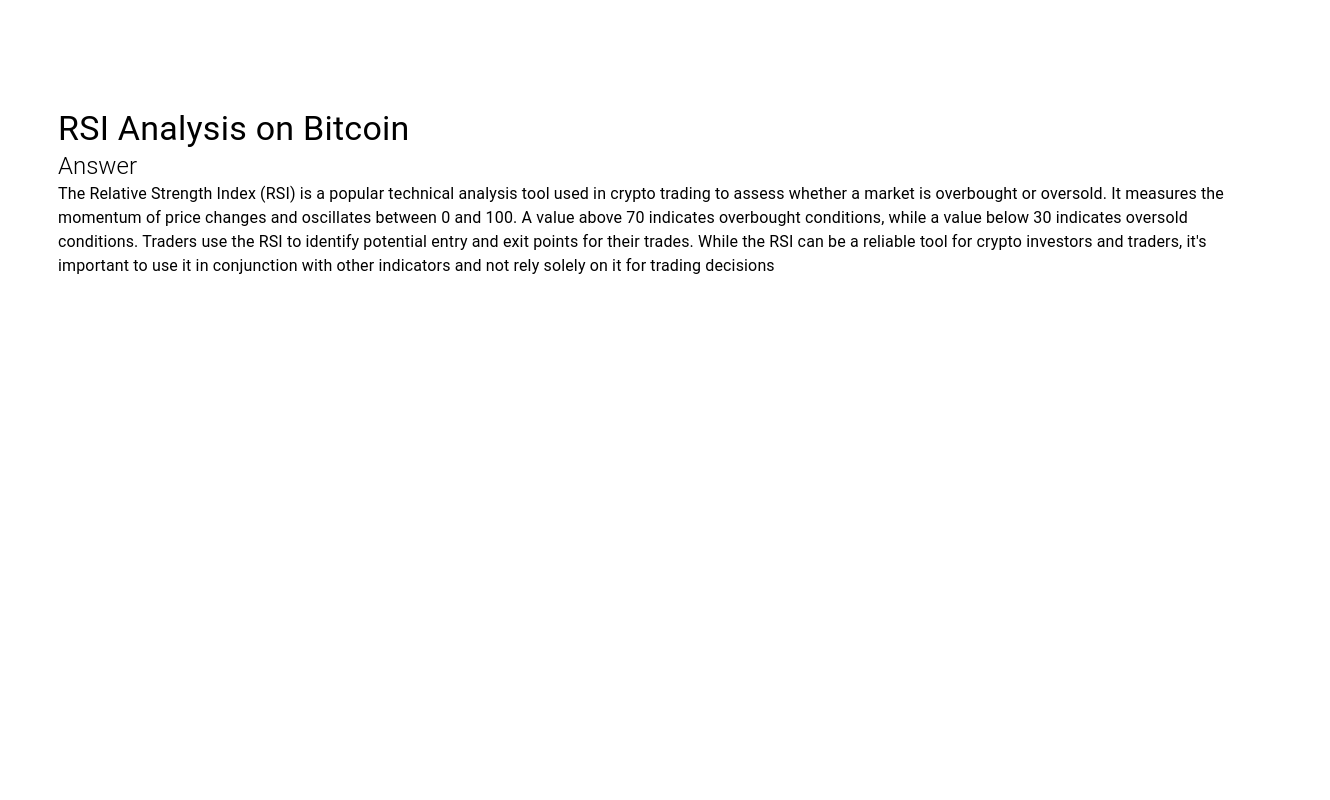
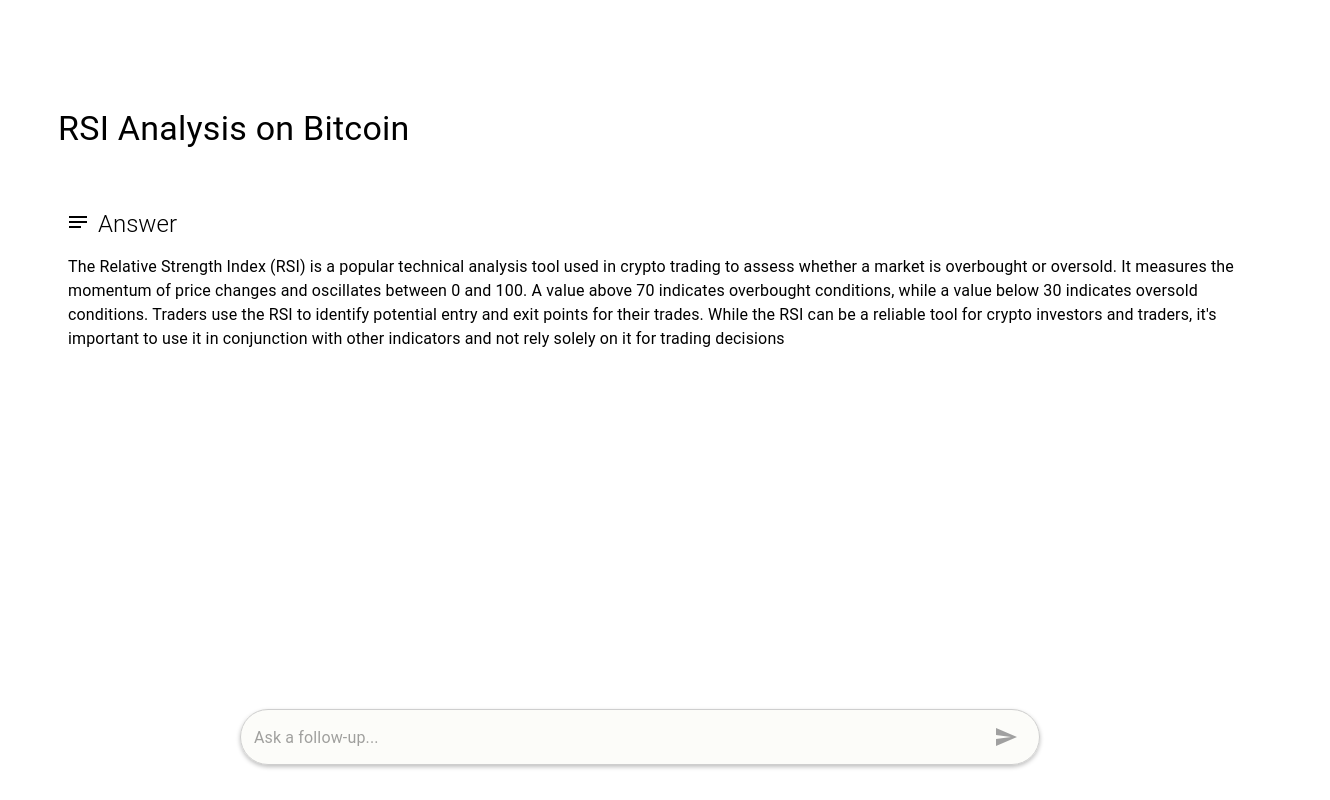
Before and after one commit to Karthik144/jarvis, a Next.js app in the folder frontend/: page /response in a window 1280 px wide. Shown: the whole page, 1330 px wide, since content can reach past the window. Built offline with nearby package versions, Linux system fonts and the light colour scheme.

Commit message:
Refined response view

```diff
--- /dev/null
+++ b/frontend/components/FollowUpQuestionBar.js
@@ -0,0 +1,61 @@
+import * as React from "react";
+import Box from "@mui/material/Box";
+import TextField from "@mui/material/TextField";
+import InputAdornment from "@mui/material/InputAdornment";
+import IconButton from "@mui/material/IconButton";
+import SendIcon from "@mui/icons-material/Send";
+
+export default function FollowUpQuestionBar() {
+  return (
+    <Box
+      component="form"
+      sx={{
+        display: "flex",
+        alignItems: "center",
+        justifyContent: "center",
+      }}
+      noValidate
+      autoComplete="off"
+    >
+      <TextField
+        fullWidth
+        id="outlined-helperText"
+        placeholder="Ask a follow-up..."
+        defaultValue=""
+        variant="outlined"
+        InputProps={{
+          endAdornment: (
+            <InputAdornment position="end">
+              <IconButton type="submit" aria-label="send">
+                <SendIcon />
+              </IconButton>
+            </InputAdornment>
+          ),
+        }}
+        sx={{
+          maxWidth: "800px",
+          "& .MuiOutlinedInput-root": {
+            borderRadius: "30px",
+            backgroundColor: "#FCFCF9", // Fill color
+            boxShadow: "0px 2px 4px rgba(0, 0, 0, 0.25)", // Drop shadow
+            "& fieldset": {
+              borderColor: "#CECECE", // Default border color
+            },
+            "&:hover fieldset": {
+              borderColor: "#CECECE", // Border color on hover
+            },
+            "&.Mui-focused fieldset": {
+              borderColor: "#CECECE", // Border color on focus
+            },
+          },
+          "& .MuiInputLabel-root": {
+            color: "#a0a0a0",
+          },
+          "& .MuiSvgIcon-root": {
+            color: "#a0a0a0",
+          },
+        }}
+      />
+    </Box>
+  );
+}
--- a/frontend/src/pages/response.js
+++ b/frontend/src/pages/response.js
@@ -1,8 +1,10 @@
 import * as React from "react";
 import Typography from "@mui/material/Typography";
+import FollowUpQuestionBar from "../../../frontend/components/FollowUpQuestionBar";
+import NotesIcon from "@mui/icons-material/Notes";
+import Grid from "@mui/material/Grid";
 
-export default function Response(){
-
+export default function Response() {
   return (
     <div className="flex min-h-screen flex-col items-center justify-between p-24">
       <Typography
@@ -12,28 +14,44 @@
         RSI Analysis on Bitcoin
       </Typography>
 
-        <div className="pt-12">
-          <Typography
-            variant="h5"
-            sx={{ textAlign: "left", marginLeft: "50px", fontWeight: "300" }}
+      <Grid
+        container
+        alignItems="center"
+        spacing={1}
+        sx={{ marginLeft: "50px", marginTop: "50px" }}
       >
+        <Grid item>
+          <NotesIcon />
+        </Grid>
+        <Grid item>
+          <Typography variant="h5" sx={{ fontWeight: "300" }}>
             Answer
           </Typography>
+        </Grid>
+      </Grid>
 
       <Typography
         variant="body1"
-            sx={{ textAlign: "left", marginLeft: "50px" }}
+        sx={{
+          textAlign: "left",
+          marginLeft: "60px",
+          marginTop: "15px",
+          maxWidth: "1200px",
+        }}
       >
-            The Relative Strength Index (RSI) is a popular technical analysis
-            tool used in crypto trading to assess whether a market is overbought
-            or oversold. It measures the momentum of price changes and
-            oscillates between 0 and 100. A value above 70 indicates overbought
-            conditions, while a value below 30 indicates oversold conditions.
-            Traders use the RSI to identify potential entry and exit points for
-            their trades. While the RSI can be a reliable tool for crypto
-            investors and traders, it's important to use it in conjunction with
-            other indicators and not rely solely on it for trading decisions
+        The Relative Strength Index (RSI) is a popular technical analysis tool
+        used in crypto trading to assess whether a market is overbought or
+        oversold. It measures the momentum of price changes and oscillates
+        between 0 and 100. A value above 70 indicates overbought conditions,
+        while a value below 30 indicates oversold conditions. Traders use the
+        RSI to identify potential entry and exit points for their trades. While
+        the RSI can be a reliable tool for crypto investors and traders, it's
+        important to use it in conjunction with other indicators and not rely
+        solely on it for trading decisions
       </Typography>
+
+      <div style={{ position: "fixed", bottom: 35, left: 0, right: 0}}>
+        <FollowUpQuestionBar />
       </div>
     </div>
   );
```
Lines whose indentation alone changed are shown as unchanged.
